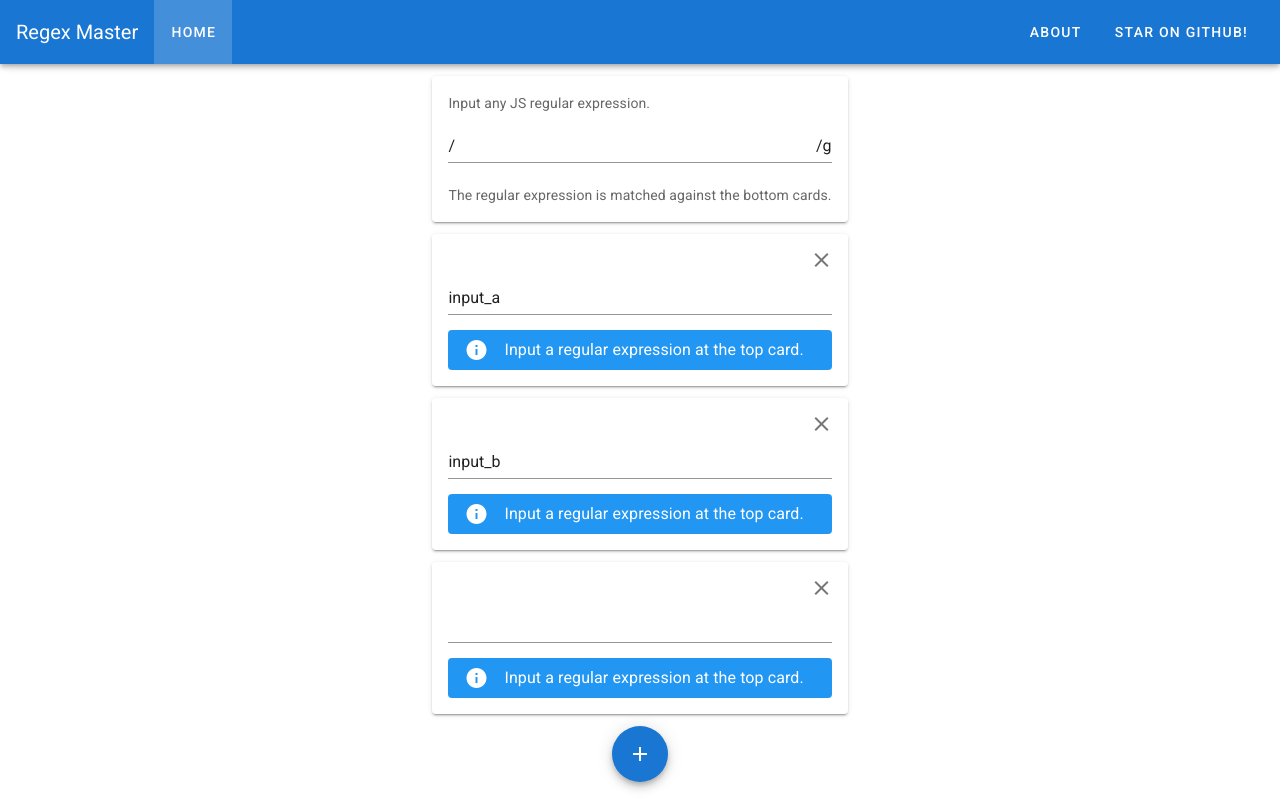
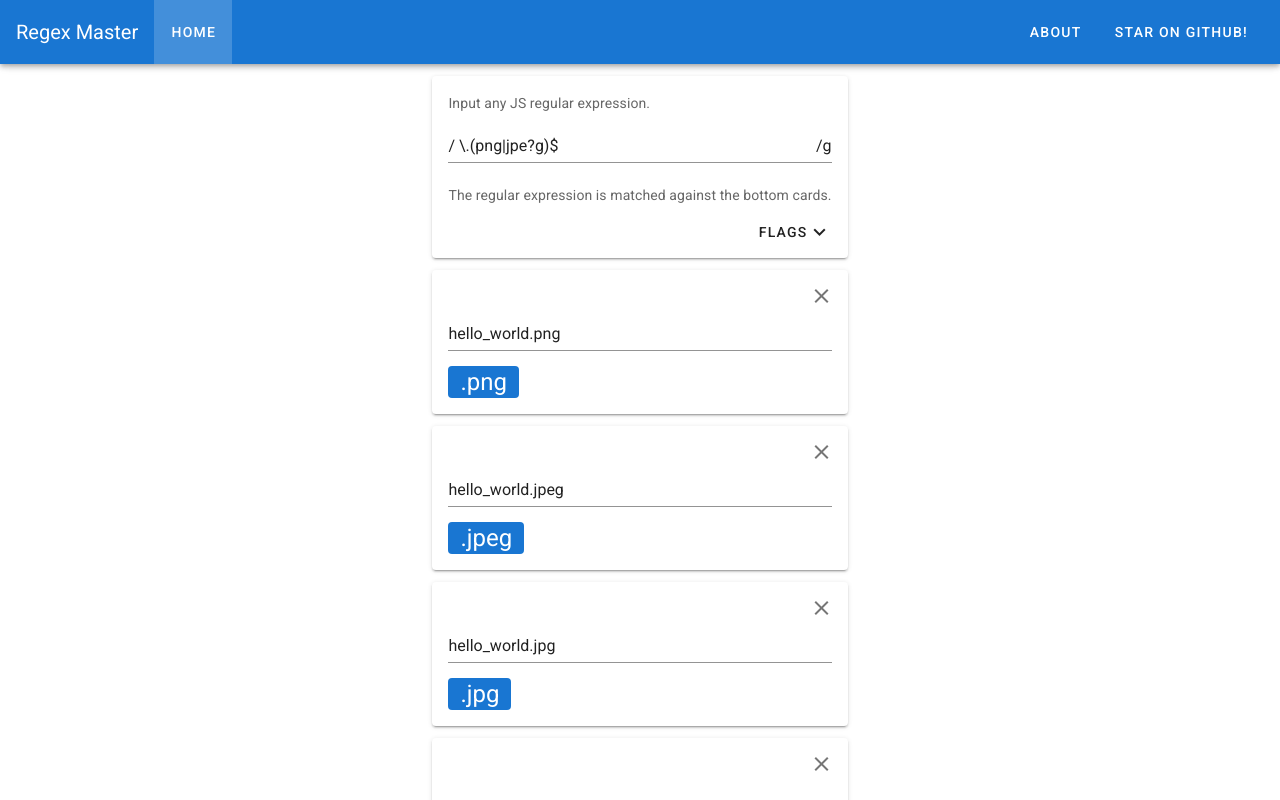
Before and after one commit to LKummer/regex-master, a Nuxt app: page / in a window 1280 px wide. Shown: the top 800 px of the page. Built offline with nearby package versions, Linux system fonts and the light colour scheme.

Commit message:
Refactor the regex card into it's own component and add flag editing drawer.

```diff
--- a/components/MatchCard.vue
+++ b/components/MatchCard.vue
@@ -45,8 +45,13 @@
 export default {
   props: {
     regex: {
-      type: String,
-      default: ''
+      type: Object,
+      default () {
+        return {
+          string: '',
+          flags: ''
+        }
+      }
     },
     value: {
       type: String,
@@ -65,7 +70,7 @@ export default {
     regex_or_undefined () {
       // Returns undefined when the regex string is invalid.
       try {
-        return RegExp(this.regex, 'g')
+        return RegExp(this.regex.string, this.regex.flags)
       } catch {
         return undefined
       }
@@ -74,7 +79,7 @@ export default {
       return this.value.match(this.regex_or_undefined)
     },
     error () {
-      if (!this.regex) {
+      if (!this.regex.string) {
         return {
           message: 'Input a regular expression at the top card.',
           type: 'info'
--- /dev/null
+++ b/components/RegexCard.vue
@@ -0,0 +1,113 @@
+<template>
+  <v-card>
+    <v-card-text
+      class="pb-2"
+    >
+      Input any JS regular expression.
+      <v-text-field
+        v-model="regex_string"
+        :suffix="'/' + regex_flags_string"
+        prefix="/"
+      />
+      The regular expression is matched against the bottom cards.
+    </v-card-text>
+    <v-card-actions
+      class="pt-0"
+    >
+      <v-spacer />
+      <v-btn
+        @click="editing_flags = !editing_flags"
+        text
+      >
+        Flags
+        <v-icon>
+          mdi-chevron-{{ editing_flags ? 'up' : 'down' }}
+        </v-icon>
+      </v-btn>
+    </v-card-actions>
+    <v-expand-transition>
+      <div v-show="editing_flags">
+        <v-divider />
+        <v-card-text>
+          Flags can be edited through this panel.
+          <v-checkbox
+            v-for="(flag, index) of flags"
+            :key="index"
+            v-model="flag.enabled"
+            :label="`${flag.flag} - ${flag.label}`"
+            dense
+            hide-details
+          />
+        </v-card-text>
+      </div>
+    </v-expand-transition>
+  </v-card>
+</template>
+
+<script>
+export default {
+  props: {
+    value: {
+      type: Object,
+      default: () => {
+        return {
+          string: '',
+          flags: ''
+        }
+      }
+    }
+  },
+  data () {
+    return {
+      flags: [
+        { label: 'Global', flag: 'g', enabled: false },
+        { label: 'Case Insensitive', flag: 'i', enabled: false },
+        { label: 'Multi Line', flag: 'm', enabled: false }
+      ],
+      editing_flags: false
+    }
+  },
+  computed: {
+    regex_value: {
+      get () {
+        return this.value
+      },
+      set (value) {
+        this.$emit('input', value)
+      }
+    },
+    regex_string: {
+      get () {
+        return this.regex_value.string
+      },
+      set (value) {
+        this.regex_value = {
+          string: value,
+          flags: this.regex_value.flags
+        }
+      }
+    },
+    regex_flags_string: {
+      get () {
+        return this.regex_value.flags
+      },
+      set (value) {
+        this.regex_value = {
+          string: this.regex_value.string,
+          flags: value
+        }
+      }
+    }
+  },
+  watch: {
+    flags: {
+      handler (value) {
+        this.regex_flags_string = this.flags.reduce((acc, cur) => {
+          return cur.enabled ? acc + cur.flag : acc
+        }, '')
+      },
+      deep: true
+    }
+  }
+}
+</script>
--- a/components/RegexPanel.vue
+++ b/components/RegexPanel.vue
@@ -1,16 +1,9 @@
 <template>
   <div>
-    <v-card class="mb-3">
-      <v-card-text>
-        Input any JS regular expression.
-        <v-text-field
-          v-model="regex"
-          prefix="/"
-          suffix="/g"
-        />
-        The regular expression is matched against the bottom cards.
-      </v-card-text>
-    </v-card>
+    <regex-card
+      v-model="regex"
+      class="mb-3"
+    />
     <v-fade-transition
       group
       hide-on-leave
@@ -50,17 +43,23 @@
 
 <script>
 import MatchCard from '~/components/MatchCard'
+import RegexCard from '~/components/RegexCard'
 
 export default {
   components: {
-    MatchCard
+    MatchCard,
+    RegexCard
   },
   data () {
     return {
-      regex: '',
+      regex: {
+        string: '\\.(png|jpe?g)$',
+        flags: 'g'
+      },
       match_inputs: [
-        { string: 'input_a' },
-        { string: 'input_b' },
+        { string: 'hello_world.png' },
+        { string: 'hello_world.jpeg' },
+        { string: 'hello_world.jpg' },
         { string: '' }
       ]
     }
```
